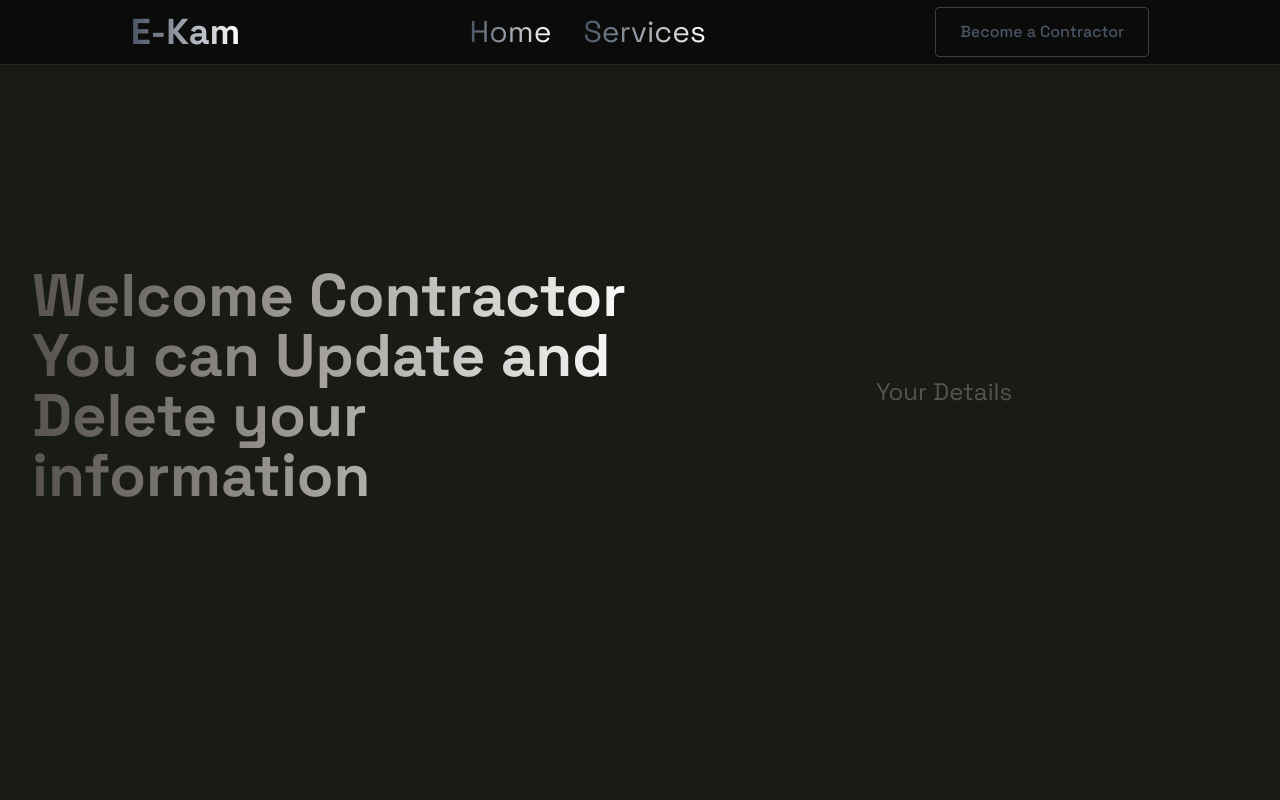
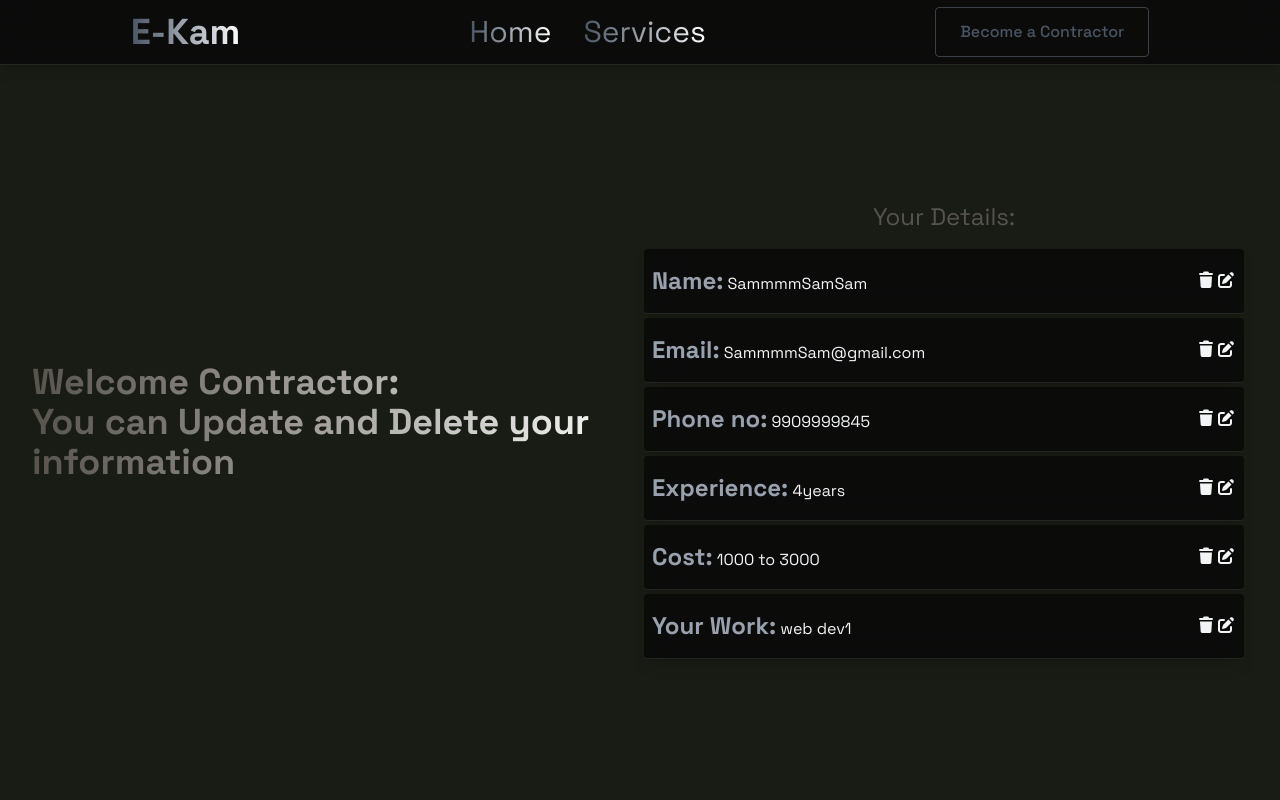
Before and after one commit to Samrat-Deula7/E-Kam, a React (Vite) app in the folder frontend/: page /admin in a window 1280 px wide. Shown: the top 800 px of the page. Built offline with nearby package versions, Linux system fonts and the light colour scheme.

Commit message:
Finished the UI of the admin page

```diff
--- a/frontend/src/components/Admin.jsx
+++ b/frontend/src/components/Admin.jsx
@@ -1,14 +1,92 @@
 const Admin = () => {
   return (
-    <div className="  min-h-screen px-8 flex flex-col items-center justify-center w-full">
+    <div className="pt-16  min-h-screen px-8 flex flex-col items-center justify-center w-full">
       <div className="grid grid-cols-1 lg:grid-cols-2 place-items-center">
-        <h1 className="font-bold bg-linear-to-r from-stone-600 to-white bg-clip-text text-transparent text-3xl mb-5 md:text-6xl md:mb-7">
-          Welcome Contractor You can Update and Delete your information
+        <h1 className="font-bold bg-linear-to-r from-stone-600 to-white bg-clip-text text-transparent  mb-5 text-xl md:text-3xl lg:text-4xl ">
+          Welcome Contractor:
+          <br /> You can Update and Delete your information
         </h1>
-        <h3 className="text-2xl md:3xl text-center mb-3 md:mb-4 text-stone-600">
-          Your Details
-        </h3>
 
+        <div className=" w-100 md:w-125 lg:w-150">
+          <h3 className="text-2xl md:3xl text-center mb-3 md:mb-4 text-stone-600">
+            Your Details:
+          </h3>
+
+          <div className="flex items-center justify-between bg-[rgba(10,10,10,0.9)] backdrop-blur-lg border-b border-white/10 shadow-lg mb-1 rounded px-2 py-4">
+            <h2>
+              <span className="text-gray-400 font-bold text-xl md:text-2xl ">
+                Name:
+              </span>{" "}
+              SammmmSamSam
+            </h2>
+            <div>
+              <i className="fa-solid fa-trash cursor-pointer hover:text-gray-400 hover:-translate-y-1"></i>
+              <i className="fa-solid fa-pen-to-square cursor-pointer  hover:text-gray-400 hover:-translate-y-1"></i>
+            </div>
+          </div>
+
+          <div className="flex items-center justify-between bg-[rgba(10,10,10,0.9)] backdrop-blur-lg border-b border-white/10 shadow-lg mb-1 rounded px-2 py-4">
+            <h2>
+              <span className="text-gray-400 font-bold text-xl md:text-2xl ">
+                Email:
+              </span>{" "}
+              SammmmSam@gmail.com
+            </h2>
+            <div>
+              <i className="fa-solid fa-trash cursor-pointer  hover:text-gray-400 hover:-translate-y-1"></i>
+              <i className="fa-solid fa-pen-to-square cursor-pointer hover:text-gray-400 hover:-translate-y-1"></i>
+            </div>
+          </div>
+
+          <div className="flex items-center justify-between bg-[rgba(10,10,10,0.9)] backdrop-blur-lg border-b border-white/10 shadow-lg mb-1 rounded px-2 py-4">
+            <h2>
+              <span className="text-gray-400 font-bold text-xl md:text-2xl ">
+                Phone no:
+              </span>{" "}
+              9909999845
+            </h2>
+            <div>
+              <i className="fa-solid fa-trash  cursor-pointer hover:text-gray-400 hover:-translate-y-1"></i>
+              <i className="fa-solid fa-pen-to-square cursor-pointer hover:text-gray-400 hover:-translate-y-1"></i>
+            </div>
+          </div>
+          <div className="flex items-center justify-between bg-[rgba(10,10,10,0.9)] backdrop-blur-lg border-b border-white/10 shadow-lg mb-1 rounded px-2 py-4">
+            <h2>
+              <span className="text-gray-400 font-bold text-xl md:text-2xl ">
+                Experience:
+              </span>{" "}
+              4years
+            </h2>
+            <div>
+              <i className="fa-solid fa-trash  cursor-pointer hover:text-gray-400 hover:-translate-y-1"></i>
+              <i className="fa-solid fa-pen-to-square cursor-pointer hover:text-gray-400 hover:-translate-y-1"></i>
+            </div>
+          </div>
+          <div className="flex items-center justify-between bg-[rgba(10,10,10,0.9)] backdrop-blur-lg border-b border-white/10 shadow-lg mb-1 rounded px-2 py-4">
+            <h2>
+              <span className="text-gray-400 font-bold text-xl md:text-2xl ">
+                Cost:
+              </span>{" "}
+              1000 to 3000
+            </h2>
+            <div>
+              <i className="fa-solid fa-trash cursor-pointer  hover:text-gray-400 hover:-translate-y-1"></i>
+              <i className="fa-solid fa-pen-to-square cursor-pointer hover:text-gray-400 hover:-translate-y-1"></i>
+            </div>
+          </div>
+          <div className="flex items-center justify-between bg-[rgba(10,10,10,0.9)] backdrop-blur-lg border-b border-white/10 shadow-lg mb-1 rounded px-2 py-4">
+            <h2>
+              <span className="text-gray-400 font-bold text-xl md:text-2xl ">
+                Your Work:
+              </span>{" "}
+              web dev1
+            </h2>
+            <div>
+              <i className="fa-solid fa-trash cursor-pointer  hover:text-gray-400 hover:-translate-y-1"></i>
+              <i className="fa-solid fa-pen-to-square cursor-pointer hover:text-gray-400 hover:-translate-y-1"></i>
+            </div>
+          </div>
+        </div>
       </div>
     </div>
   );
```
